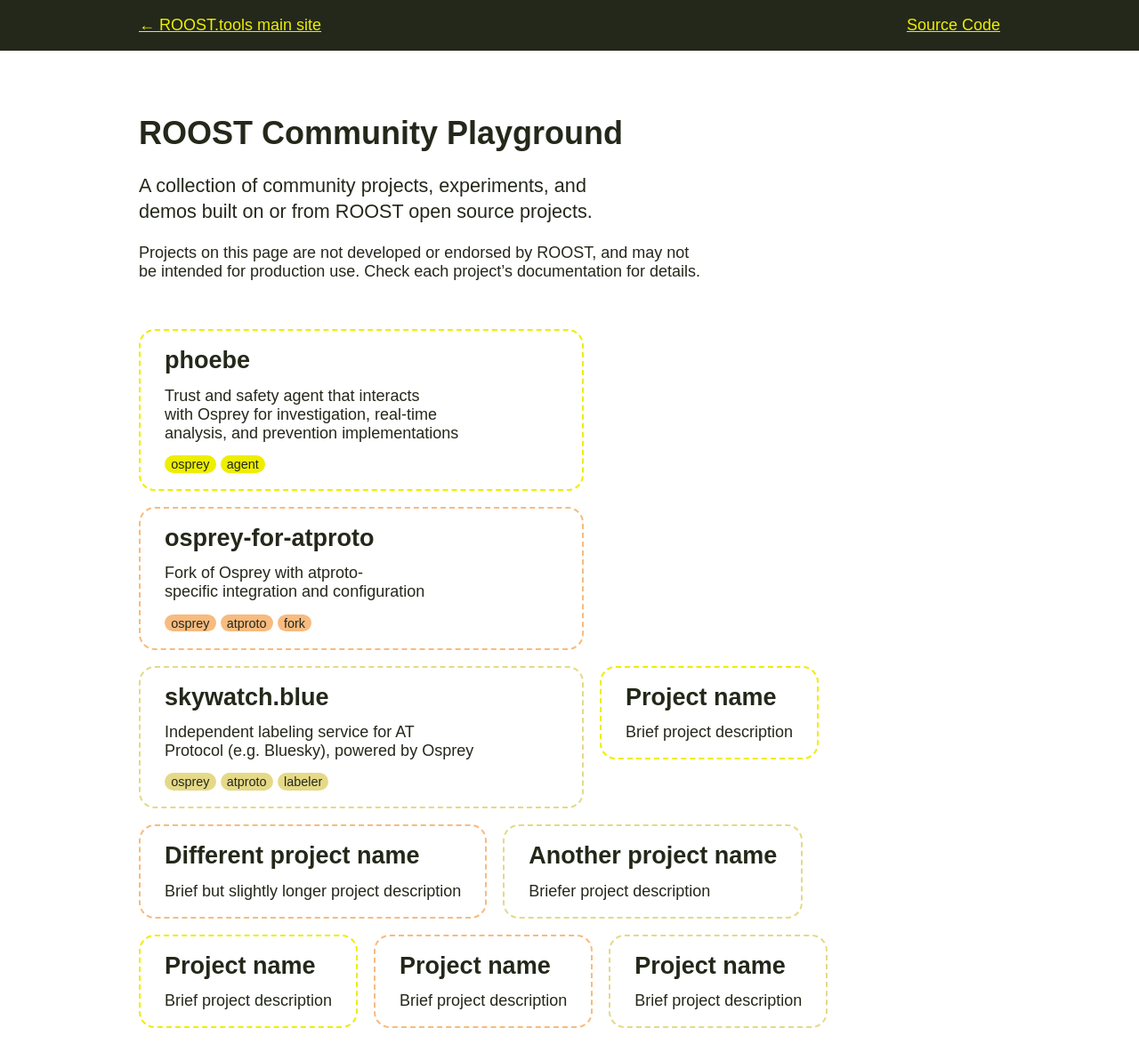
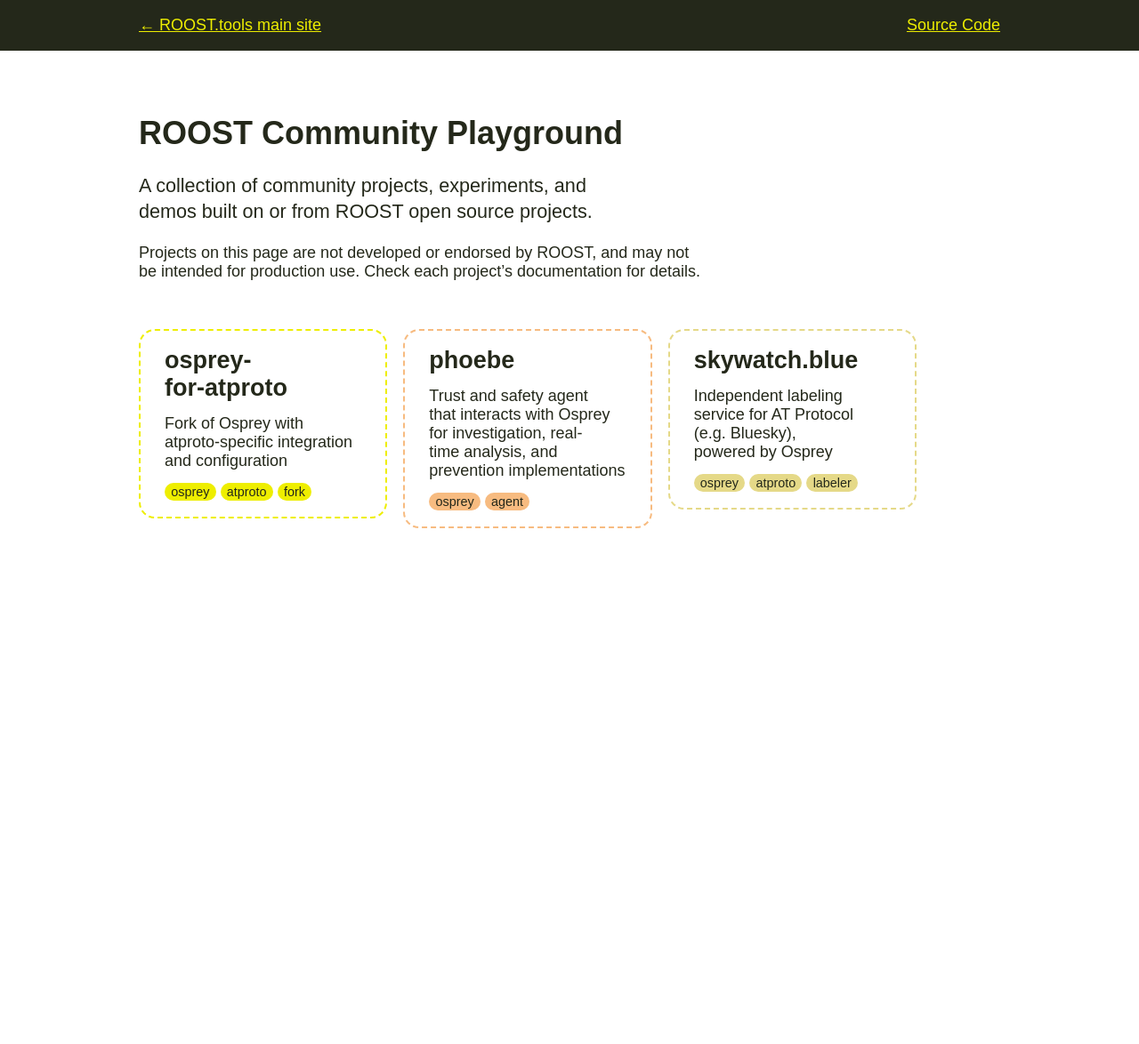
Before and after one commit to roostorg/playground, a Jekyll site: the page built from index.html, in a window 1280 px wide. Shown: the whole page at 89% size. Built offline with Jekyll 4.4.1, drawn with Linux system fonts in a browser that asks for light colours; some web fonts are replaced; after the commit the page ends 900 px from its top, so only the background shows below that.

Commit message:
index: tweak layout, remove placeholders, open links in new tab

```diff
--- a/index.html
+++ b/index.html
@@ -6,9 +6,10 @@
 <p>{{ site.description }}</p>
 <p>Projects on this page are not developed or endorsed by ROOST, and may not be intended for production use. Check each project’s documentation for details.</p>
 <ul id="projects">
-  {% for project in site.data.projects %}
+  {% assign projects = site.data.projects | sort: 'title' %}
+  {% for project in projects %}
     <li>
-      <a href="{{ project.url }}">
+      <a href="{{ project.url }}" target="_blank">
         <h2>{{ project.title }}</h2>
         <p>{{ project.description }}</p>
         {% for tag in project.tags %}
@@ -17,40 +18,4 @@
       </a>
     </li>
   {% endfor %}
-  <li>
-    <a href="#">
-      <h2>Project name</h2>
-      <p>Brief project description</p>
-    </a>
-  </li>
-  <li>
-    <a href="#">
-      <h2>Different project name</h2>
-      <p>Brief but slightly longer project description</p>
-    </a>
-  </li>
-  <li>
-    <a href="#">
-      <h2>Another project name</h2>
-      <p>Briefer project description</p>
-    </a>
-  </li>
-  <li>
-    <a href="#">
-      <h2>Project name</h2>
-      <p>Brief project description</p>
-    </a>
-  </li>
-  <li>
-    <a href="#">
-      <h2>Project name</h2>
-      <p>Brief project description</p>
-    </a>
-  </li>
-  <li>
-    <a href="#">
-      <h2>Project name</h2>
-      <p>Brief project description</p>
-    </a>
-  </li>
 </ul>
--- a/style.css
+++ b/style.css
@@ -100,7 +100,7 @@
   border-radius: 1em;
   color: inherit;
   display: block;
-  max-width: calc(var(--max-width) / 2);
+  max-width: calc(var(--max-width) / 3 - 3em);
   padding: 1em 1.5em;
   text-decoration: none;
 }
```
